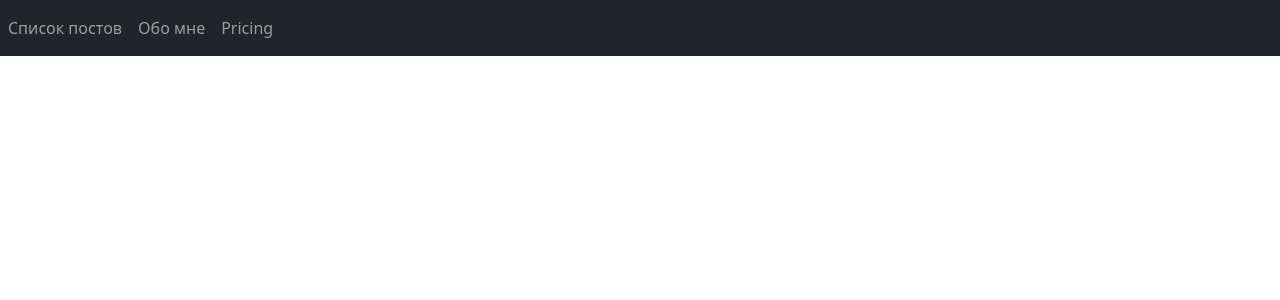
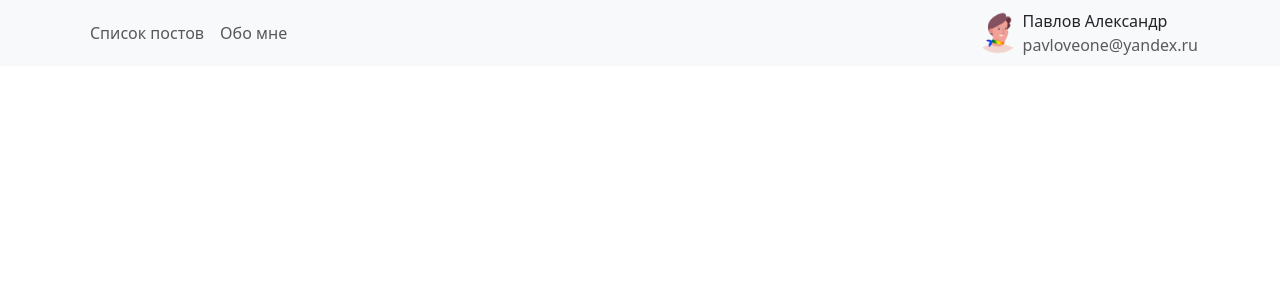
Before and after one commit to pavloveone/posts, a React (Create React App) app: page / in a window 1280 px wide. Shown: the top 300 px of the page. Built offline with nearby package versions, Linux system fonts and the light colour scheme.

Commit message:
добавил пагинацию, меню бургер

```diff
--- a/src/components/app-header/app-header.jsx
+++ b/src/components/app-header/app-header.jsx
@@ -1,15 +1,27 @@
-import {  Nav, Navbar } from 'react-bootstrap';
+import {  Container, Image, Nav, Navbar } from 'react-bootstrap';
+import avatar from '../../images/avatar.png';
 
 
 export const AppHeader = () => {
 
     return (
-        <Navbar bg="dark" variant="dark">
-          <Nav className="me-auto">
-            <Nav.Link href="posts">Список постов</Nav.Link>
-            <Nav.Link href="about-me">Обо мне</Nav.Link>
-            <Nav.Link href="#pricing">Pricing</Nav.Link>
+      <Navbar bg="light" expand="lg">
+        <Container>
+          <Navbar.Toggle aria-controls="basic-navbar-nav" />
+          <Navbar.Collapse id="basic-navbar-nav" style={{ justifyContent: 'space-between' }}>
+          <Nav className="mr-auto">
+            <Nav.Link href="/posts">Список постов</Nav.Link>
+            <Nav.Link href="/about">Обо мне</Nav.Link>
           </Nav>
-        </Navbar>
+          <div className="d-flex align-items-center">
+          <Image src={avatar} roundedCircle style={{ width: '50px', height: 'auto' }} className='mr-2' />
+            <div>
+              <div className="font-weight-bold">Павлов Александр</div>
+              <div className="text-muted">pavloveone@yandex.ru</div>
+            </div>
+          </div>
+          </Navbar.Collapse>
+        </Container>
+      </Navbar>
     );
 }
--- a/src/components/app/App.js
+++ b/src/components/app/App.js
@@ -11,6 +11,7 @@ function App() {
       <Routes>
         <Route path='/posts' element={<Posts />} />
         <Route path=':userId' element={<AboutUser />} />
+
       </Routes>
     </div>
   );
--- /dev/null
+++ b/src/components/paginations/paginations.jsx
@@ -0,0 +1,60 @@
+import { Pagination } from 'react-bootstrap';
+import { useState } from 'react';
+import { Post } from '../post/post'
+
+export const Paginations = ({ items }) => {
+
+  const [currentPage, setCurrentPage] = useState(1);
+
+
+  const itemsPerPage = 10;
+  const totalPages = Math.ceil(items.length  / itemsPerPage);
+
+  const handleClick = (event) => {
+    setCurrentPage(Number(event.target.id));
+  };
+
+  const pageItems = [];
+  for (let i = 1; i <= totalPages; i++) {
+    pageItems.push(
+      <Pagination.Item key={i} active={i === currentPage} onClick={() => handleClick(i)}>
+        {i}
+      </Pagination.Item>
+    );
+  }
+  const renderItems = () => {
+    const start = (currentPage - 1) * itemsPerPage;
+    const end = start + itemsPerPage;
+
+    return items.slice(start, end).map((post) => <Post key={post.id} post={post} />);
+  }
+
+  const renderPageNumbers = () => {
+    const pageNumbers = [];
+
+    for (let i = 1; i <= totalPages; i++) {
+      pageNumbers.push(
+        <Pagination.Item key={i} id={i} onClick={handleClick} active={i === currentPage}>
+          {i}
+        </Pagination.Item>
+      );
+    }
+
+    return pageNumbers;
+  }
+
+  return (
+    <div>
+      <ul>
+        {renderItems()}
+      </ul>
+      <Pagination>
+        <Pagination.First onClick={() => setCurrentPage(1)} disabled={currentPage === 1} />
+        <Pagination.Prev onClick={() => setCurrentPage(currentPage - 1)} disabled={currentPage === 1} />
+        {renderPageNumbers()}
+        <Pagination.Next onClick={() => setCurrentPage(currentPage + 1)} disabled={currentPage === totalPages} />
+        <Pagination.Last onClick={() => setCurrentPage(totalPages)} disabled={currentPage === totalPages} />
+      </Pagination>
+    </div>
+  );
+}
--- a/src/components/posts/posts.jsx
+++ b/src/components/posts/posts.jsx
@@ -1,9 +1,8 @@
 import { useState, useEffect } from 'react';
 import { Container, ListGroup } from 'react-bootstrap';
-import { Post } from '../post/post'
 import axios from 'axios';
 import { apiUrl } from '../../utils/variables';
-
+import { Paginations } from '../paginations/paginations';
 
 export const Posts = () => {
 
@@ -19,9 +18,9 @@ export const Posts = () => {
     return (
         <Container>
             <ListGroup>
-                { posts.length > 0 && posts.map(post => (
-                    <Post key={post.id} post={post} />
-                ))}
+                {posts.length > 0 && (
+                    <Paginations items={posts} />
+                )}
             </ListGroup>
         </Container>
     );
```
